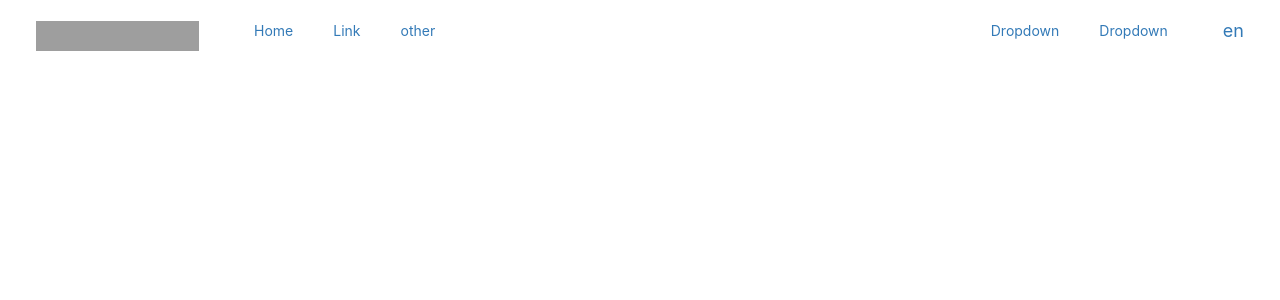
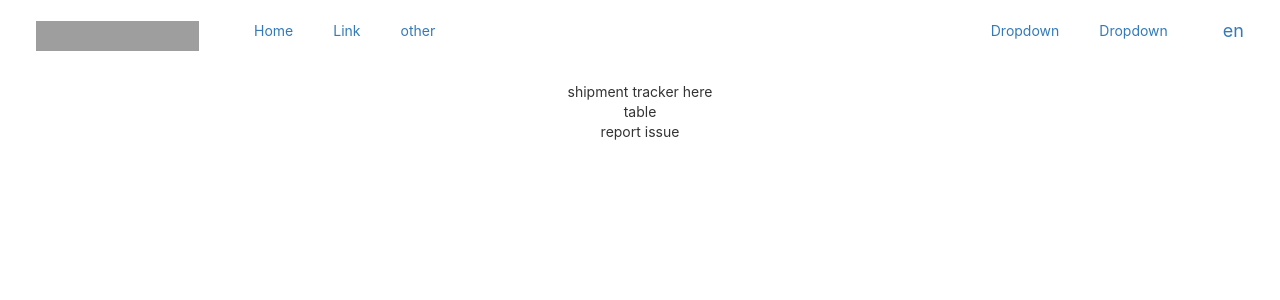
Before and after one commit to omar-etman/shipment-tracking-webapp, a React (Create React App) app: page / in a window 1280 px wide. Shown: the top 300 px of the page. Built offline with nearby package versions, Linux system fonts and the light colour scheme; grey boxes are pictures that could not be loaded.

Commit message:
Setup the App's general preliminary structure

```diff
--- a/src/components/App.js
+++ b/src/components/App.js
@@ -1,10 +1,21 @@
 import '../styles/App.css';
 import HeaderNav from './HeaderNav';
+import ShipmentTracker from './ShipmentTracker';
+import DetailsTable from './DetailsTable';
+import IssueReport from './IssueReport';
 
 function App() {
   return (
     <div className="App">
       <HeaderNav/>
+      <div className ="App__body">
+        <ShipmentTracker/>
+        <div className ="body__details">
+          <DetailsTable/>
+          <IssueReport/>
+        </div>
+
+      </div>
     </div>
   );
 }
--- /dev/null
+++ b/src/components/DetailsTable.js
@@ -0,0 +1,11 @@
+import React from 'react'
+
+function DetailsTable() {
+    return (
+        <div>
+            table
+        </div>
+    )
+}
+
+export default DetailsTable
--- /dev/null
+++ b/src/components/IssueReport.js
@@ -0,0 +1,11 @@
+import React from 'react'
+
+function IssueReport() {
+    return (
+        <div>
+            report issue
+        </div>
+    )
+}
+
+export default IssueReport
--- /dev/null
+++ b/src/components/ShipmentTracker.js
@@ -0,0 +1,11 @@
+import React from 'react'
+
+function ShipmentTracker() {
+    return (
+        <div>
+            shipment tracker here
+        </div>
+    )
+}
+
+export default ShipmentTracker
```
